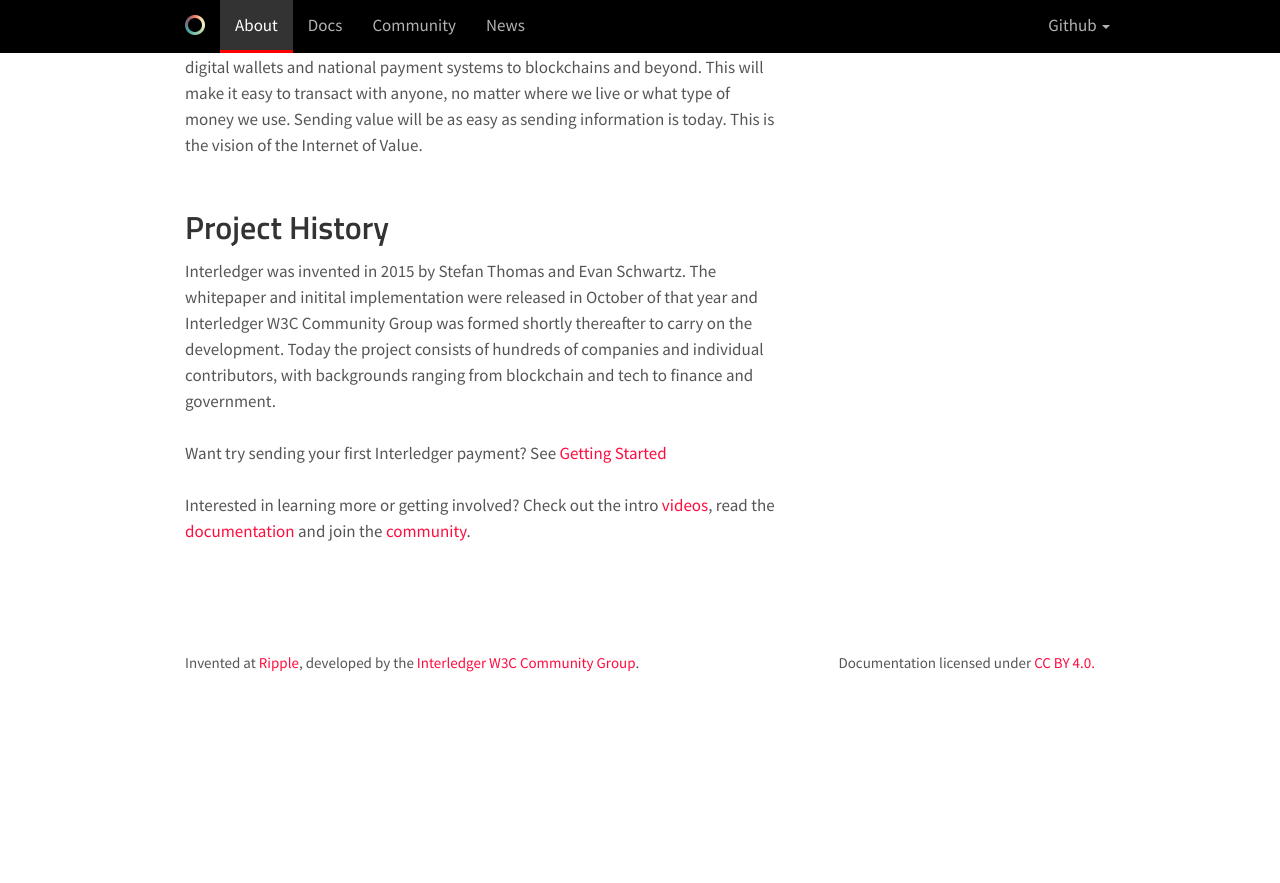
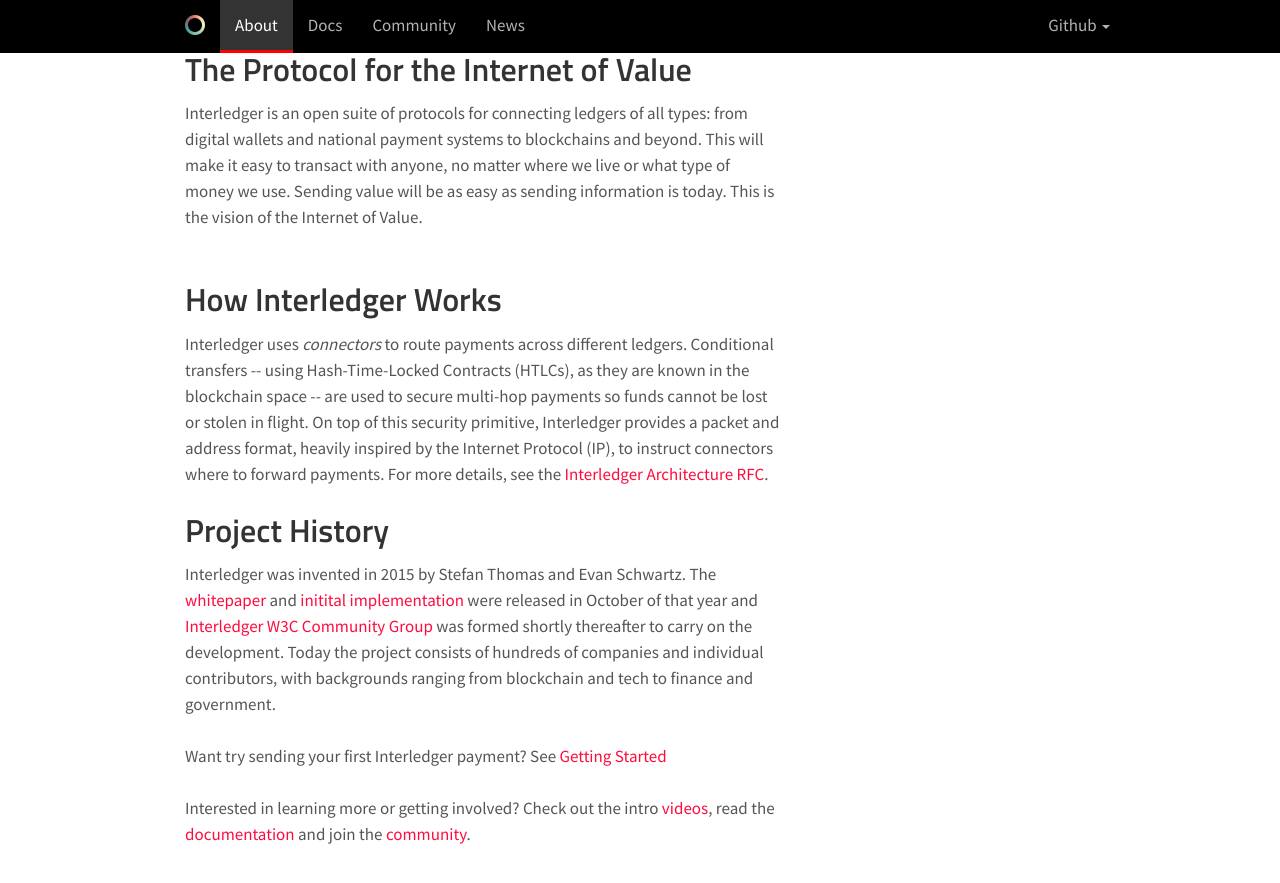
Before and after one commit to interledger/interledger.github.io, a Jekyll site: the page built from about.html, in a window 1280 px wide and 900 px high, scrolled down 588 px. Shown: the top 883 px of the window. Built offline with Jekyll 4.4.1, drawn with Linux system fonts in a browser that asks for light colours; nearby versions of some CDN libraries; some web fonts are replaced; before the commit the page ends 1315 px from its top, so only the background shows below that; some of the changed text lies outside the part shown.

Commit message:
Add technical overview to About page

```diff
--- a/about.html
+++ b/about.html
@@ -7,7 +7,9 @@
 <div class="container community-wrapper">
   <div class="col-md-8 col-xs-12 col-sm-12 wrapper">
 
-    <h2>The Problem</h2>
+    <h1>About Interledger</h1>
+
+    <h2>The Problem: Disconnected Networks</h2>
 
     <p>Payment networks today are siloed and disconnected. Payments are relatively easy within one country or if the sender and recipient have accounts on the same network, blockchain or ledger. Try sending to someone on a different system though, and you may be out of luck. Where connections between ledgers do exist, they are manual, slow or expensive.</p>
 
@@ -19,9 +21,13 @@
 
     <p>Interledger is an open suite of protocols for connecting ledgers of all types: from digital wallets and national payment systems to blockchains and beyond. This will make it easy to transact with anyone, no matter where we live or what type of money we use. Sending value will be as easy as sending information is today. This is the vision of the Internet of Value.</p>
 
+    <h2>How Interledger Works</h2>
+
+    Interledger uses <em>connectors</em> to route payments across different ledgers. Conditional transfers -- using Hash-Time-Locked Contracts (HTLCs), as they are known in the blockchain space -- are used to secure multi-hop payments so funds cannot be lost or stolen in flight. On top of this security primitive, Interledger provides a packet and address format, heavily inspired by the Internet Protocol (IP), to instruct connectors where to forward payments. For more details, see the <a href="rfcs/0001-interledger-architecture/">Interledger Architecture RFC</a>.
+
     <h2>Project History</h2>
 
-    <p>Interledger was invented in 2015 by Stefan Thomas and Evan Schwartz. The whitepaper and initital implementation were released in October of that year and Interledger W3C Community Group was formed shortly thereafter to carry on the development. Today the project consists of hundreds of companies and individual contributors, with backgrounds ranging from blockchain and tech to finance and government.</p>
+    <p>Interledger was invented in 2015 by Stefan Thomas and Evan Schwartz. The <a href="interledger.pdf">whitepaper</a> and <a href="https://github.com/interledgerjs">initital implementation</a> were released in October of that year and <a href="https://www.w3.org/community/interledger/participants">Interledger W3C Community Group</a> was formed shortly thereafter to carry on the development. Today the project consists of hundreds of companies and individual contributors, with backgrounds ranging from blockchain and tech to finance and government.</p>
 
     <p>Want try sending your first Interledger payment? See <a href="getting-started.html">Getting Started</a></p>
 
```
